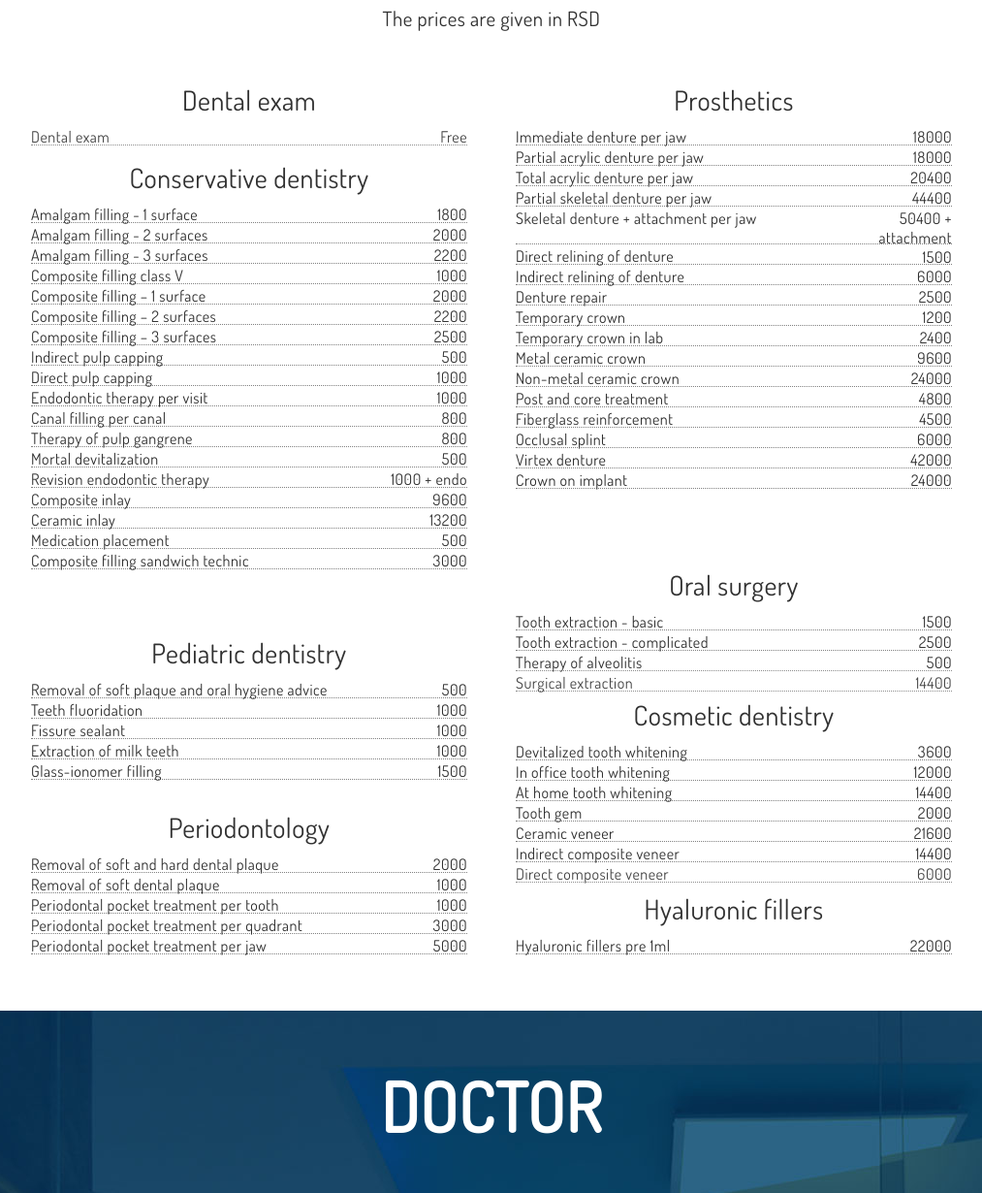
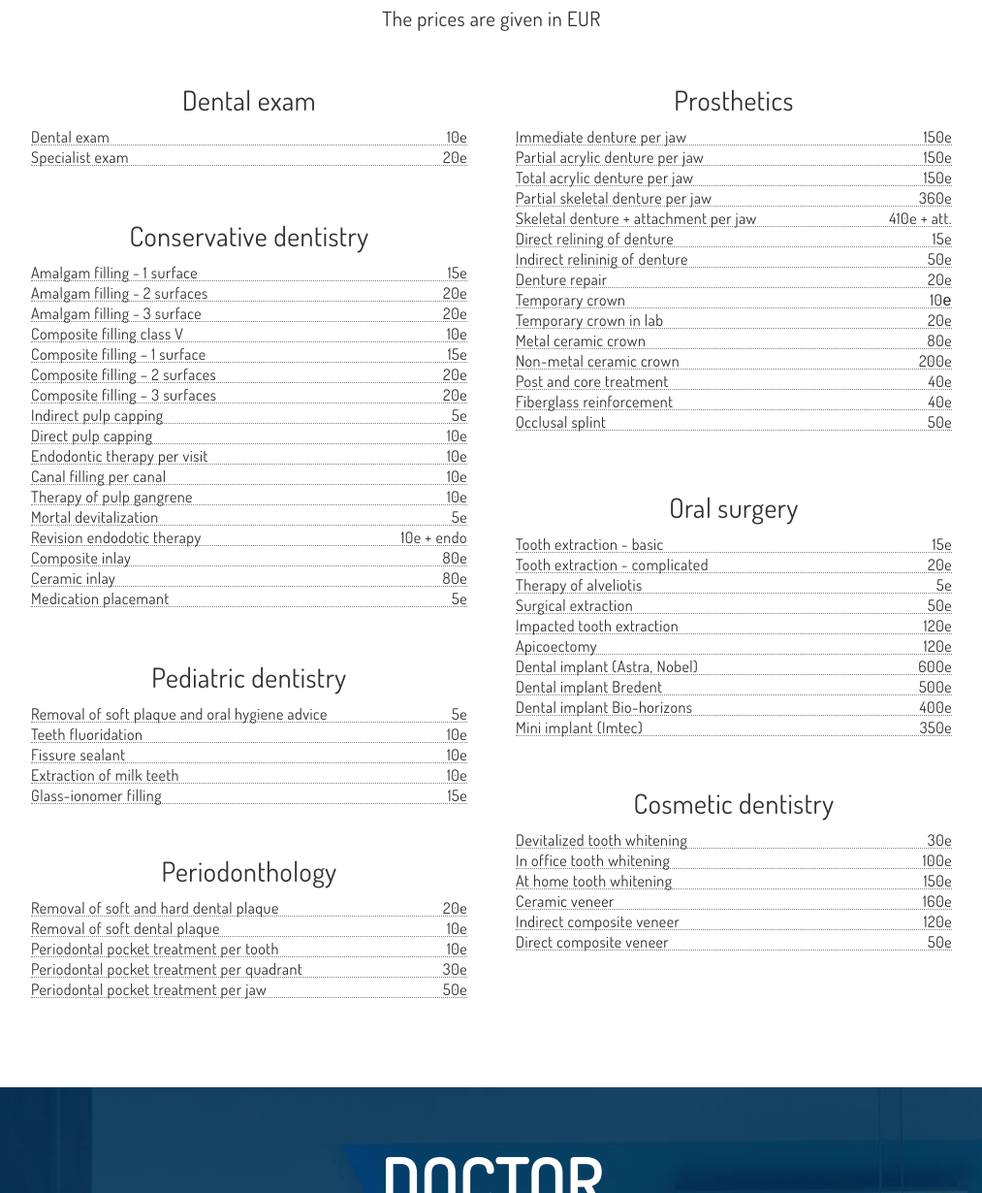
Before and after one commit to kuca-lepih-osmeha/kuca-lepih-osmeha.github.io, a plain HTML site: page index-en.html in a window 1280 px wide. Shown: the part 3988-5218 px from the top of the page at 97% size, without its empty margins (133-1146 px from the left). Drawn offline with nearby package versions, Linux system fonts and the light colour scheme; some packages are replaced by stand-ins of ours.

Commit message:
Update price lists

```diff
--- a/css/styles.css
+++ b/css/styles.css
@@ -630,12 +630,40 @@ button :hover,
   padding-bottom: 2vw;
 }
 
+#pregled_en {
+  height: 120px;
+}
+
+#protetika1_en {
+  height: 400px;
+}
+
+#bolest_en {
+  height: 435px;
+}
+
+#oralna_en {
+  height: 285px;
+}
+
+#decja_en {
+  height: 180px;
+}
+
+#estetska1_en {
+  height: 200px;
+}
+
+#paradont_en {
+  height: 270px;
+}
+
 #pregled {
-  height: 60px;
+  height: 75px;
 }
 
 #bolest {
-  height: 470px;
+  height: 720px;
 }
 
 #estetska1 {
@@ -643,19 +671,19 @@ button :hover,
 }
 
 #paradont {
-  height: 170px;
+  height: 270px;
 }
 
 #decja {
-  height: 160px;
+  height: 260px;
 }
 
 #oralna {
-  height: 114px;
+  height: 130px;
 }
 
 #protetika1 {
-  height: 480px;
+  height: 550px;
 }
 
 #hijaluron {
@@ -671,7 +699,7 @@ button :hover,
 }
 
 .dot_2 {
-  height: 36px;
+  height: 38px;
 }
 
 .shld .pp_l,
--- a/index-en.html
+++ b/index-en.html
@@ -709,266 +709,267 @@
         <div class="cnt_6" id="section-cenovnik">
             <div class="block">
                 <h2>PRICE LIST</h2>
-                <h6 class="pricelist">The prices are given in RSD</h6>
+                <h6 class="pricelist">The prices are given in EUR</h6>
                 <div class="shld">
-                    <div class="srvc_l" id="pregled">
+                    <div class="srvc_l" id="pregled_en">
                         <h6>Dental exam</h6>
                         <div class="dot">
                             <p class="pp_l">Dental exam</p>
-                            <p class="pp_r">Free</p>
+                            <p class="pp_r">10e</p>
+                        </div>
+                        <div class="dot">
+                            <p class="pp_l">Specialist exam</p>
+                            <p class="pp_r">20e</p>
                         </div>
                     </div>
-                    <div class="srvc_r" id="protetika1">
+                    <div class="srvc_r" id="protetika1_en">
                         <h6>Prosthetics</h6>
                         <div class="dot">
                             <p class="pp_l">Immediate denture per jaw</p>
-                            <p class="pp_r">18000</p>
+                            <p class="pp_r">150e</p>
                         </div>
                         <div class="dot">
                             <p class="pp_l">Partial acrylic denture per jaw</p>
-                            <p class="pp_r">18000</p>
+                            <p class="pp_r">150e</p>
                         </div>
                         <div class="dot">
                             <p class="pp_l">Total acrylic denture per jaw</p>
-                            <p class="pp_r">20400</p>
+                            <p class="pp_r">150e</p>
                         </div>
                         <div class="dot">
                             <p class="pp_l">Partial skeletal denture per jaw</p>
-                            <p class="pp_r">44400</p>
+                            <p class="pp_r">360e</p>
                         </div>
-                        <div class="dot_2">
+                        <div class="dot">
                             <p class="pp_l">Skeletal denture + attachment per jaw</p>
-                            <p class="pp_r">50400 + attachment</p>
+                            <p class="pp_r">410e + att.</p>
                         </div>
                         <div class="dot">
                             <p class="pp_l">Direct relining of denture</p>
-                            <p class="pp_r">1500</p>
+                            <p class="pp_r">15e</p>
                         </div>
                         <div class="dot">
-                            <p class="pp_l">Indirect relining of denture</p>
-                            <p class="pp_r">6000</p>
+                            <p class="pp_l">Indirect relininig of denture</p>
+                            <p class="pp_r">50e</p>
                         </div>
                         <div class="dot">
                             <p class="pp_l">Denture repair</p>
-                            <p class="pp_r">2500</p>
+                            <p class="pp_r">20e</p>
                         </div>
                         <div class="dot">
                             <p class="pp_l">Temporary crown</p>
-                            <p class="pp_r">1200</p>
+                            <p class="pp_r">10е</p>
                         </div>
                         <div class="dot">
                             <p class="pp_l">Temporary crown in lab</p>
-                            <p class="pp_r">2400</p>
+                            <p class="pp_r">20e</p>
                         </div>
-
                         <div class="dot">
                             <p class="pp_l">Metal ceramic crown</p>
-                            <p class="pp_r">9600</p>
+                            <p class="pp_r">80e</p>
                         </div>
                         <div class="dot">
                             <p class="pp_l">Non-metal ceramic crown</p>
-                            <p class="pp_r">24000</p>
+                            <p class="pp_r">200e</p>
                         </div>
                         <div class="dot">
                             <p class="pp_l">Post and core treatment</p>
-                            <p class="pp_r">4800</p>
+                            <p class="pp_r">40e</p>
                         </div>
                         <div class="dot">
                             <p class="pp_l">Fiberglass reinforcement</p>
-                            <p class="pp_r">4500</p>
+                            <p class="pp_r">40e</p>
                         </div>
                         <div class="dot">
                             <p class="pp_l">Occlusal splint</p>
-                            <p class="pp_r">6000</p>
+                            <p class="pp_r">50e</p>
+                        </div>
+                    </div>
+                    <div class="srvc_l" id="bolest_en">
+                        <h6>Conservative dentistry</h6>
+                        <div class="dot">
+                            <p class="pp_l">Amalgam filling - 1 surface</p>
+                            <p class="pp_r">15e</p>
                         </div>
                         <div class="dot">
-                            <p class="pp_l">Virtex denture</p>
-                            <p class="pp_r">42000</p>
-                        </div>
-
-                        <div class="dot">
-                            <p class="pp_l">Crown on implant</p>
-                            <p class="pp_r">24000</p>
-                        </div>
-                    </div>
-                    <div class="srvc_l" id="bolest">
-                        <h6>Conservative dentistry</h6>
-                        <div class="dot">
-                            <p class="pp_l">Amalgam filling - 1 surface </p>
-                            <p class="pp_r">1800</p>
+                            <p class="pp_l">Amalgam filling - 2 surfaces</p>
+                            <p class="pp_r">20e</p>
                         </div>
                         <div class="dot">
-                            <p class="pp_l">Amalgam filling - 2 surfaces </p>
-                            <p class="pp_r">2000</p>
-                        </div>
-                        <div class="dot">
-                            <p class="pp_l">Amalgam filling - 3 surfaces</p>
-                            <p class="pp_r">2200</p>
+                            <p class="pp_l">Amalgam filling - 3 surface</p>
+                            <p class="pp_r">20e</p>
                         </div>
                         <div class="dot">
                             <p class="pp_l">Composite filling class V</p>
-                            <p class="pp_r">1000</p>
+                            <p class="pp_r">10e</p>
                         </div>
                         <div class="dot">
                             <p class="pp_l">Composite filling – 1 surface</p>
-                            <p class="pp_r">2000</p>
+                            <p class="pp_r">15e</p>
                         </div>
                         <div class="dot">
                             <p class="pp_l">Composite filling – 2 surfaces</p>
-                            <p class="pp_r">2200</p>
+                            <p class="pp_r">20e</p>
                         </div>
                         <div class="dot">
                             <p class="pp_l">Composite filling – 3 surfaces</p>
-                            <p class="pp_r">2500</p>
+                            <p class="pp_r">20e</p>
                         </div>
                         <div class="dot">
                             <p class="pp_l">Indirect pulp capping</p>
-                            <p class="pp_r">500</p>
+                            <p class="pp_r">5e</p>
                         </div>
                         <div class="dot">
                             <p class="pp_l">Direct pulp capping</p>
-                            <p class="pp_r">1000</p>
+                            <p class="pp_r">10e</p>
                         </div>
                         <div class="dot">
                             <p class="pp_l">Endodontic therapy per visit</p>
-                            <p class="pp_r">1000</p>
+                            <p class="pp_r">10e</p>
                         </div>
                         <div class="dot">
-                            <p class="pp_l">Canal filling per canal </p>
-                            <p class="pp_r">800</p>
+                            <p class="pp_l">Canal filling per canal</p>
+                            <p class="pp_r">10e</p>
                         </div>
                         <div class="dot">
-                            <p class="pp_l">Therapy of pulp gangrene </p>
-                            <p class="pp_r">800</p>
+                            <p class="pp_l">Therapy of pulp gangrene</p>
+                            <p class="pp_r">10e</p>
                         </div>
                         <div class="dot">
                             <p class="pp_l">Mortal devitalization</p>
-                            <p class="pp_r">500</p>
+                            <p class="pp_r">5e</p>
                         </div>
-
                         <div class="dot">
-                            <p class="pp_l">Revision endodontic therapy</p>
-                            <p class="pp_r">1000 + endo</p>
+                            <p class="pp_l">Revision endodotic therapy</p>
+                            <p class="pp_r">10e + endo</p>
                         </div>
                         <div class="dot">
                             <p class="pp_l">Composite inlay</p>
-                            <p class="pp_r">9600</p>
+                            <p class="pp_r">80e</p>
                         </div>
                         <div class="dot">
-                            <p class="pp_l">Ceramic inlay </p>
-                            <p class="pp_r">13200</p>
+                            <p class="pp_l">Ceramic inlay</p>
+                            <p class="pp_r">80e</p>
                         </div>
                         <div class="dot">
-                            <p class="pp_l">Medication placement</p>
-                            <p class="pp_r">500</p>
+                            <p class="pp_l">Medication placemant</p>
+                            <p class="pp_r">5e</p>
                         </div>
-                        <div class="dot">
-                            <p class="pp_l">Composite filling sandwich technic</p>
-                            <p class="pp_r">3000</p>
-                        </div>
-
                     </div>
-                    <div class="srvc_r" id="oralna">
+                    <div class="srvc_r" id="oralna_en">
                         <h6>Oral surgery</h6>
                         <div class="dot">
                             <p class="pp_l">Tooth extraction - basic</p>
-                            <p class="pp_r">1500</p>
+                            <p class="pp_r">15e</p>
                         </div>
                         <div class="dot">
-                            <p class="pp_l">Tooth extraction - complicated </p>
-                            <p class="pp_r">2500</p>
+                            <p class="pp_l">Tooth extraction - complicated</p>
+                            <p class="pp_r">20e</p>
                         </div>
                         <div class="dot">
-                            <p class="pp_l">Therapy of alveolitis</p>
-                            <p class="pp_r">500</p>
+                            <p class="pp_l">Therapy of alveliotis</p>
+                            <p class="pp_r">5e</p>
                         </div>
                         <div class="dot">
                             <p class="pp_l">Surgical extraction</p>
-                            <p class="pp_r">14400</p>
+                            <p class="pp_r">50e</p>
+                        </div>
+                        <div class="dot">
+                            <p class="pp_l">Impacted tooth extraction</p>
+                            <p class="pp_r">120e</p>
+                        </div>
+                        <div class="dot">
+                            <p class="pp_l">Apicoectomy</p>
+                            <p class="pp_r">120e</p>
+                        </div>
+                        <div class="dot">
+                            <p class="pp_l">Dental implant (Astra, Nobel)</p>
+                            <p class="pp_r">600e</p>
+                        </div>
+                        <div class="dot">
+                            <p class="pp_l">Dental implant Bredent</p>
+                            <p class="pp_r">500e</p>
+                        </div>
+                        <div class="dot">
+                            <p class="pp_l">Dental implant Bio-horizons</p>
+                            <p class="pp_r">400e</p>
+                        </div>
+                        <div class="dot">
+                            <p class="pp_l">Mini implant (Imtec)</p>
+                            <p class="pp_r">350e</p>
                         </div>
                     </div>
-                    <div class="srvc_l" id="decja">
+                    <div class="srvc_l" id="decja_en">
                         <h6>Pediatric dentistry</h6>
                         <div class="dot">
                             <p class="pp_l">Removal of soft plaque and oral hygiene advice</p>
-                            <p class="pp_r">500</p>
+                            <p class="pp_r">5e</p>
                         </div>
                         <div class="dot">
                             <p class="pp_l">Teeth fluoridation</p>
-                            <p class="pp_r">1000</p>
+                            <p class="pp_r">10e</p>
                         </div>
                         <div class="dot">
                             <p class="pp_l">Fissure sealant</p>
-                            <p class="pp_r">1000</p>
+                            <p class="pp_r">10e</p>
                         </div>
                         <div class="dot">
                             <p class="pp_l">Extraction of milk teeth</p>
-                            <p class="pp_r">1000</p>
+                            <p class="pp_r">10e</p>
                         </div>
                         <div class="dot">
                             <p class="pp_l">Glass-ionomer filling</p>
-                            <p class="pp_r">1500</p>
+                            <p class="pp_r">15e</p>
                         </div>
                     </div>
-                    <div class="srvc_r" id="estetska1">
+                    <div class="srvc_r" id="estetska1_en">
                         <h6>Cosmetic dentistry</h6>
                         <div class="dot">
                             <p class="pp_l">Devitalized tooth whitening</p>
-                            <p class="pp_r">3600</p>
+                            <p class="pp_r">30e</p>
                         </div>
                         <div class="dot">
                             <p class="pp_l">In office tooth whitening</p>
-                            <p class="pp_r">12000</p>
+                            <p class="pp_r">100e</p>
                         </div>
                         <div class="dot">
                             <p class="pp_l">At home tooth whitening</p>
-                            <p class="pp_r">14400</p>
-                        </div>
-                        <div class="dot">
-                            <p class="pp_l">Tooth gem</p>
-                            <p class="pp_r">2000</p>
+                            <p class="pp_r">150e</p>
                         </div>
                         <div class="dot">
                             <p class="pp_l">Ceramic veneer</p>
-                            <p class="pp_r">21600</p>
+                            <p class="pp_r">160e</p>
                         </div>
                         <div class="dot">
                             <p class="pp_l">Indirect composite veneer</p>
-                            <p class="pp_r">14400</p>
+                            <p class="pp_r">120e</p>
                         </div>
                         <div class="dot">
                             <p class="pp_l">Direct composite veneer</p>
-                            <p class="pp_r">6000</p>
+                            <p class="pp_r">50e</p>
                         </div>
                     </div>
-                    <div class="srvc_l" id="paradont">
-                        <h6>Periodontology</h6>
+                    <div class="srvc_l" id="paradont_en">
+                        <h6>Periodonthology</h6>
                         <div class="dot">
                             <p class="pp_l">Removal of soft and hard dental plaque</p>
-                            <p class="pp_r">2000</p>
+                            <p class="pp_r">20e</p>
                         </div>
                         <div class="dot">
                             <p class="pp_l">Removal of soft dental plaque</p>
-                            <p class="pp_r">1000</p>
+                            <p class="pp_r">10e</p>
                         </div>
                         <div class="dot">
                             <p class="pp_l">Periodontal pocket treatment per tooth</p>
-                            <p class="pp_r">1000</p>
+                            <p class="pp_r">10e</p>
                         </div>
                         <div class="dot">
                             <p class="pp_l">Periodontal pocket treatment per quadrant</p>
-                            <p class="pp_r">3000</p>
+                            <p class="pp_r">30e</p>
                         </div>
                         <div class="dot">
                             <p class="pp_l">Periodontal pocket treatment per jaw</p>
-                            <p class="pp_r">5000</p>
-                        </div>
-                    </div>
-                    <div class="srvc_r" id="hijaluron">
-                        <h6>Hyaluronic fillers</h6>
-                        <div class="dot">
-                            <p class="pp_l">Hyaluronic fillers pre 1ml</p>
-                            <p class="pp_r">22000</p>
+                            <p class="pp_r">50e</p>
                         </div>
                     </div>
                 </div>
```
Also changed, not shown: index.html (+172 -124 lines).
